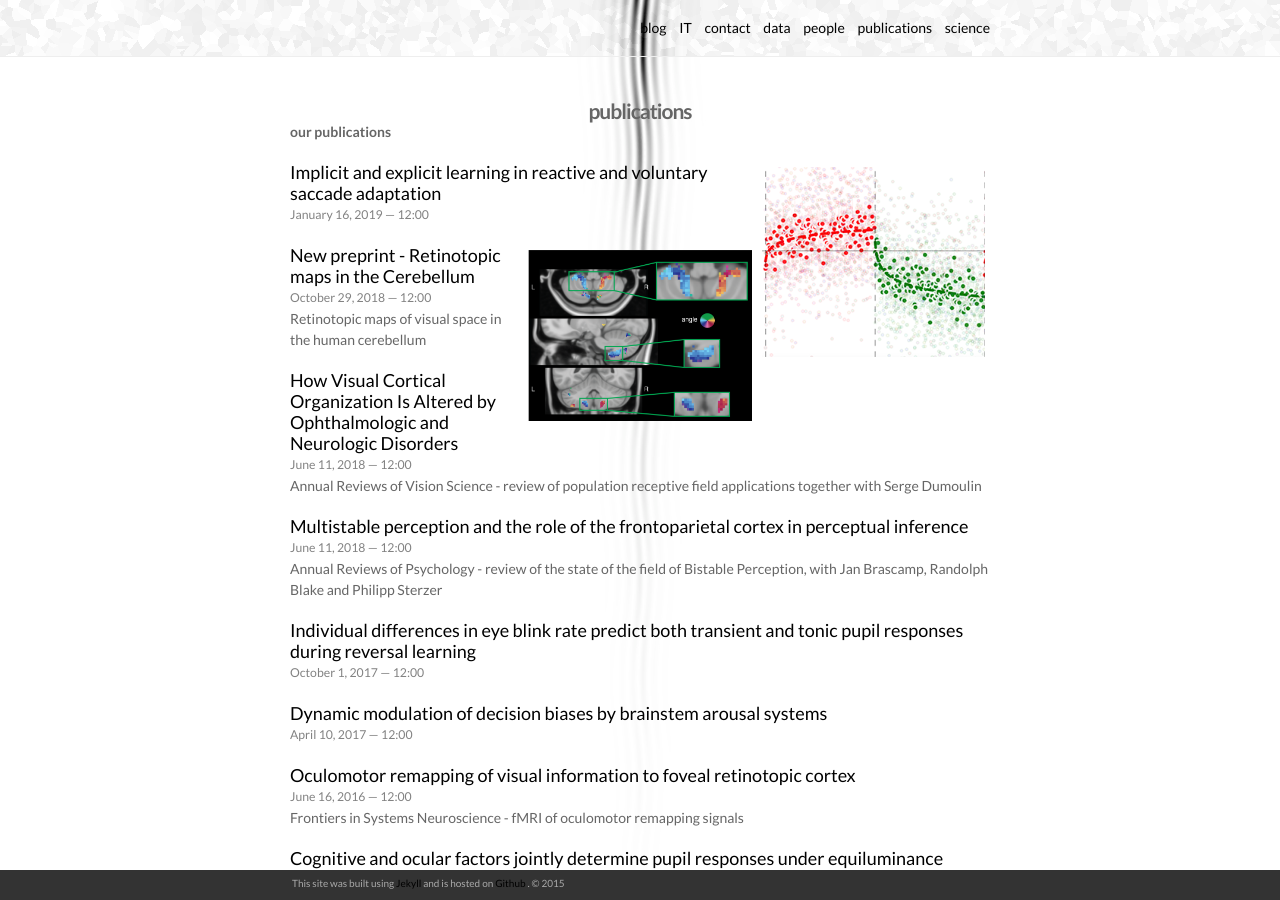
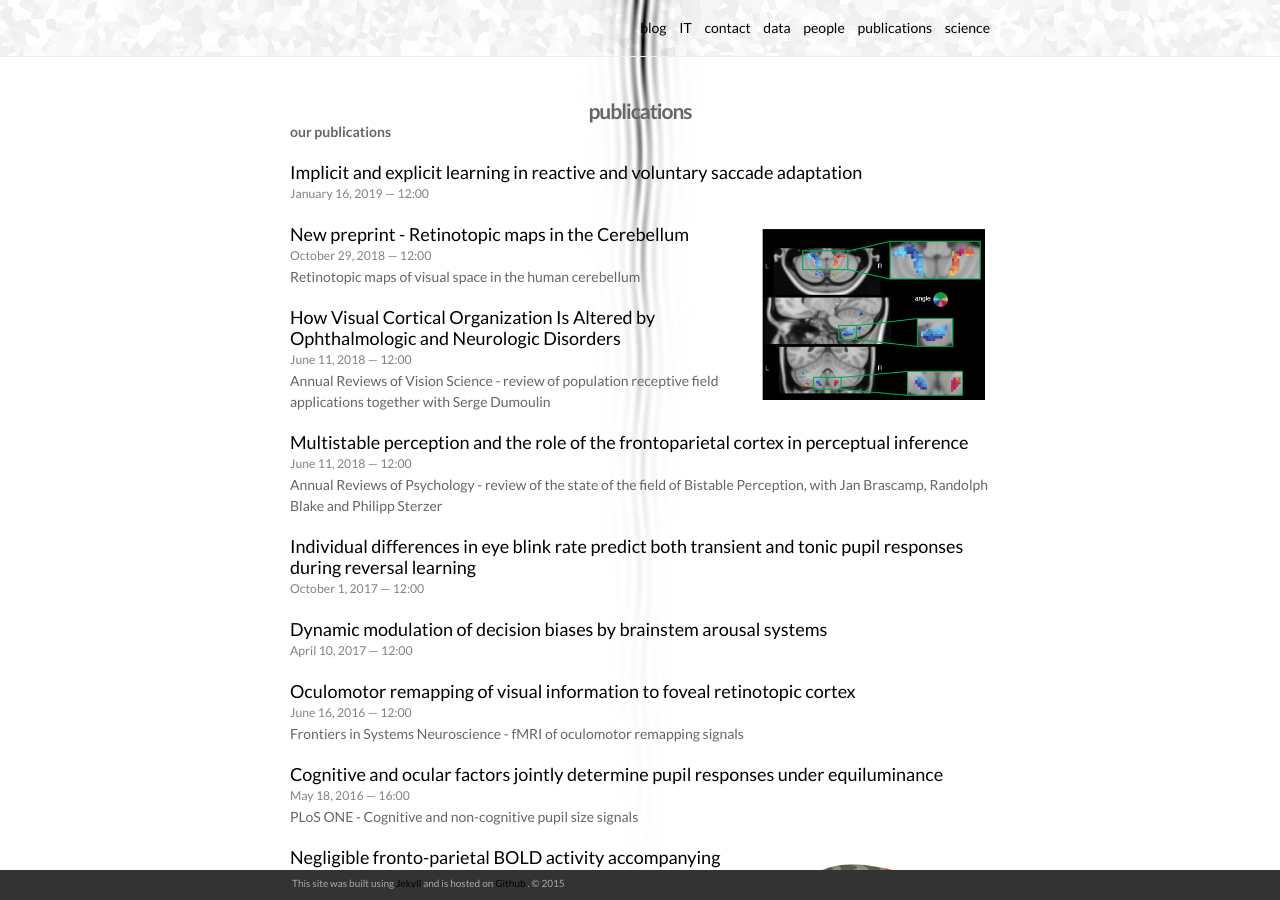
Before and after one commit to tknapen/tknapen.github.io, a Jekyll site: the page built from publications.md, in a window 1280 px wide and 900 px high. Built offline with Jekyll 4.4.1, drawn with Linux system fonts in a browser that asks for light colours; nearby versions of some CDN libraries.

Commit message:
updated the image in pubs

```diff
--- a/_publications/2019-01-16-PO.markdown
+++ b/_publications/2019-01-16-PO.markdown
@@ -2,7 +2,6 @@
 layout: post
 title: Implicit and explicit learning in reactive and voluntary saccade adaptation
 date:   2019-01-16 12:00:00
-img: /img/science/sa.png
 ---
 
 "<a href="https://journals.plos.org/plosone/article?id=10.1371/journal.pone.0203248" target="_blank" alt="Implicit and explicit learning in reactive and voluntary saccade adaptation" >Implicit and explicit learning in reactive and voluntary saccade adaptation</a>".
```
